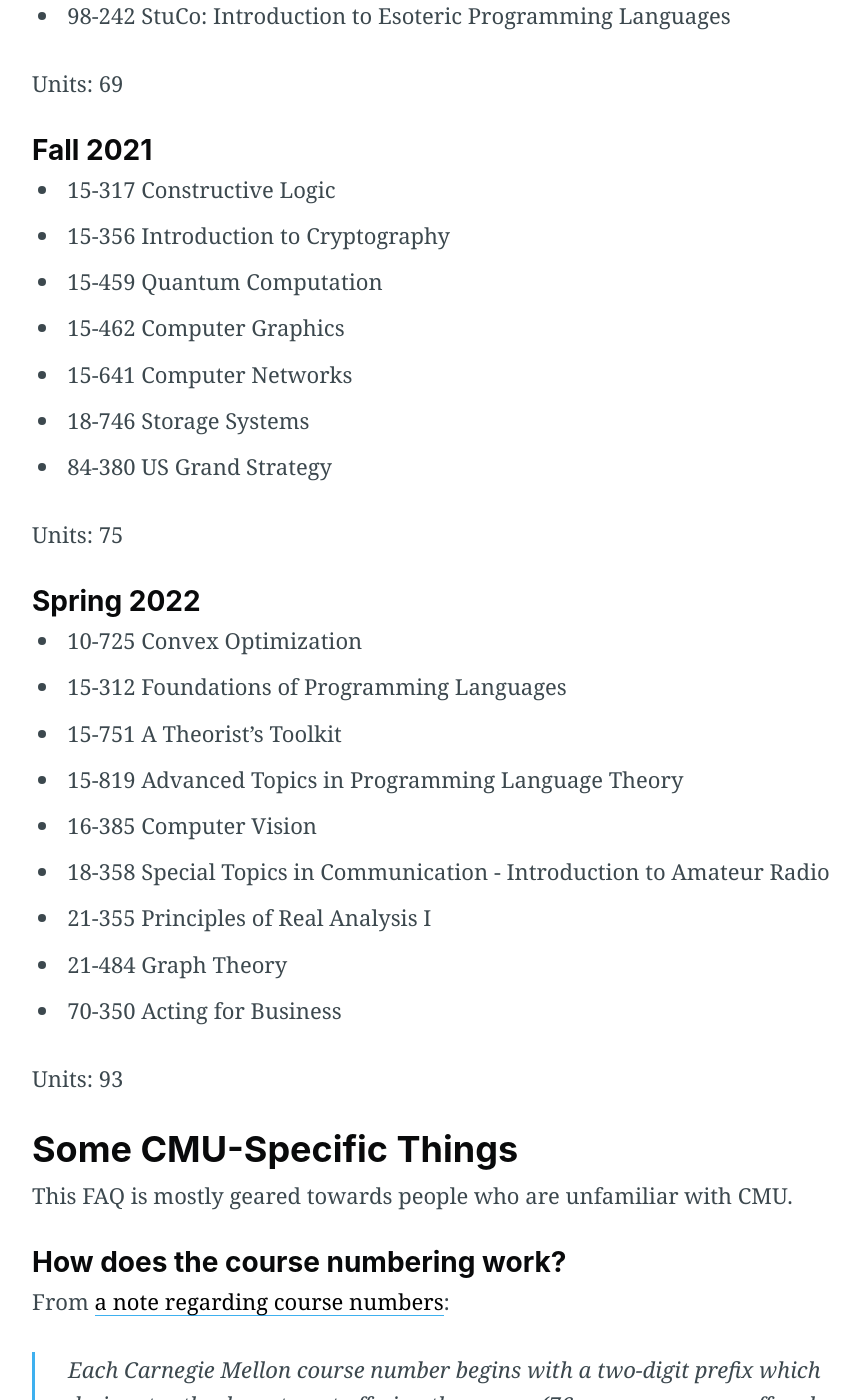
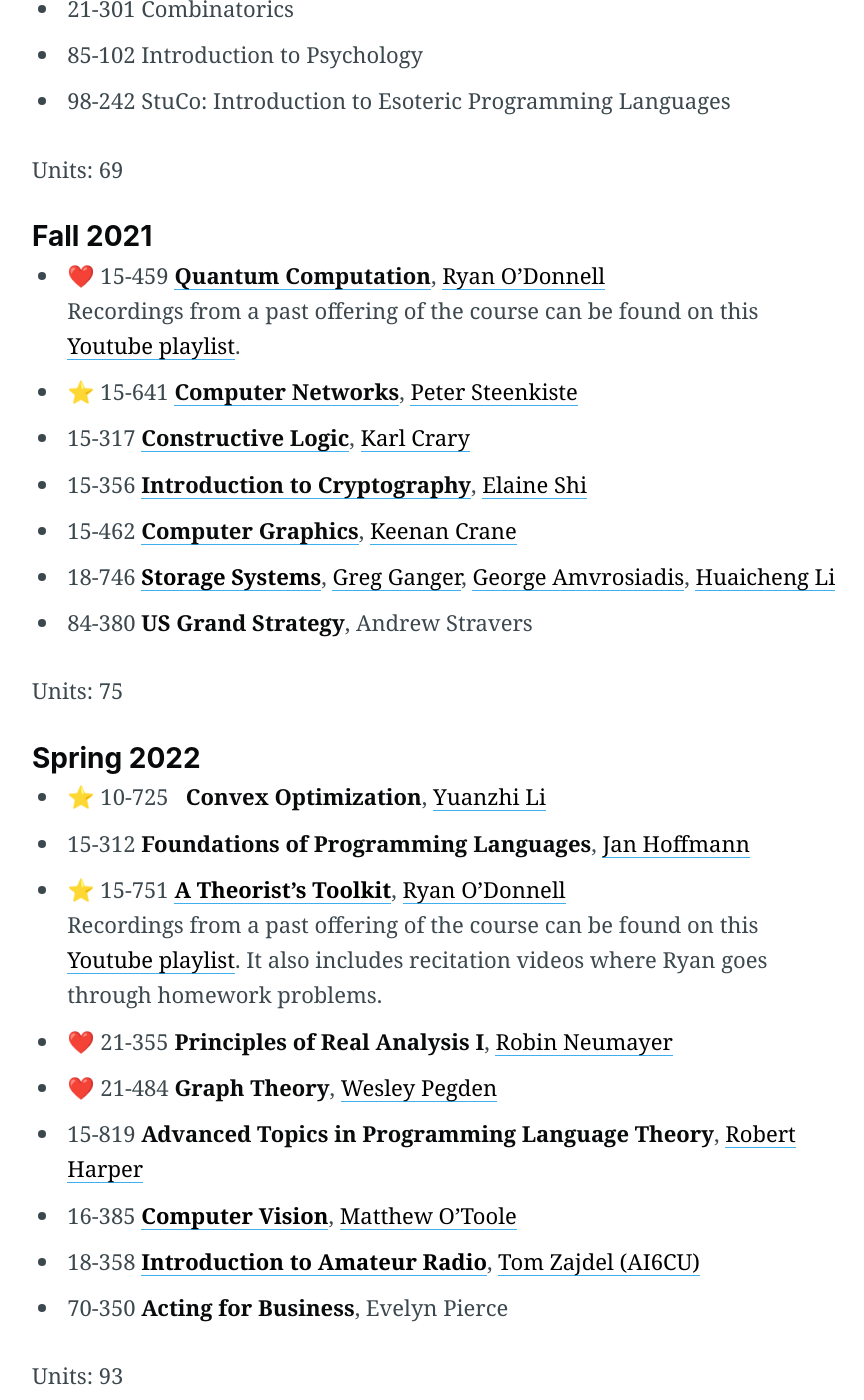
Before and after one commit to fanpu/blog, a Jekyll site: the page built from courses.md, in a window 1280 px wide and 1400 px high, scrolled down 4700 px. Shown: the whole window, without its empty margins (188-1052 px from the left). Built offline with Jekyll 4.4.1, drawn with Linux system fonts in a browser that asks for light colours; nearby versions of some CDN libraries; comment, search, counter and statistics services are not loaded; the table of contents is made by our own code; some of the changed text lies outside the part shown.

Commit message:
update courses page

```diff
--- a/courses.md
+++ b/courses.md
@@ -1,23 +1,23 @@
 ---
 layout: page
-title: CMU Course Review
+title: CMU Course Review and Recommendations
 current: courses
 class: page-template
 navigation: true
 permalink: /courses/
 cover: assets/images/ryan_mountain_joshua_tree.avif
-navigation: True
 toc: True
 comments: True
 ---
-Here, I talk about my thoughts on the courses that I took throughout my time at Carnegie Mellon University, as well as observations on how my general academic focus and interests changed over the years.
+Here I share my thoughts on the courses that I took at Carnegie Mellon
+University. Note that my experiences with some of these courses can be highly
+dependent on the professors, or due to the impact of virtual classes during the
+COVID-19 pandemic.
 
 Feel free to ask any questions about the courses at CMU, including those that I
 have not taken, in the comments section below.
 
-<button class="button is-active">hi </button>
-
-## Courses
+---
 ### Fall 2018
 - 15-122 Principles of Imperative Computation
 - 15-151 Mathematical Foundations for Computer Science
@@ -78,10 +78,21 @@
 I dropped 15-312 Foundations of Programming Languages in the middle of the semester.
 
 ### Spring 2021
-- 10-701 Machine Learning (Ph.D)
-- 15-354 Computation and Discrete Math
-- 15-440 Distributed Systems
-- 15-855 Graduate Computational Complexity Theory
+- 10-701 [**Introduction to Machine
+Learning**](https://www.cs.cmu.edu/~aarti/Class/10701_Spring21/index.html),
+[Geoff Gordon](http://www.cs.cmu.edu/~ggordon/), [Aarti
+Singh](http://www.cs.cmu.edu/~aarti/)
+
+- 15-354 [**Computation and Discrete Math**](https://www.cs.cmu.edu/~sutner/CDM/index.html), [Klaus Sutner](https://www.cs.cmu.edu/~sutner/index.html)
+
+- 15-440 [**Distributed Systems**](https://www.andrew.cmu.edu/course/15-440/), [Mahadev Satyanarayanan](http://www.cs.cmu.edu/~satya/), [Padmanabhan Pillai](https://www.andrew.cmu.edu/user/pspillai/)
+
+- 15-855 [**Graduate Computational Complexity
+Theory**](https://youtube.com/playlist?list=PLm3J0oaFux3b8Gg1DdaJOzYNsaXYLAOKH),
+[Ryan O'Donnell](http://www.cs.cmu.edu/~odonnell/)
+
+  Recordings from a past offering of the course can be found on this [Youtube
+  playlist](https://youtube.com/playlist?list=PLm3J0oaFux3b8Gg1DdaJOzYNsaXYLAOKH).
 - 21-301 Combinatorics
 - 85-102 Introduction to Psychology
 - 98-242 StuCo: Introduction to Esoteric Programming Languages
@@ -89,29 +100,68 @@
 Units: 69
 
 ### Fall 2021
-- 15-317 Constructive Logic
-- 15-356 Introduction to Cryptography
-- 15-459 Quantum Computation
-- 15-462 Computer Graphics
-- 15-641 Computer Networks
-- 18-746 Storage Systems
-- 84-380 US Grand Strategy
+- &#10084;&#65039; 15-459 [**Quantum
+Computation**](https://youtube.com/playlist?list=PLm3J0oaFux3YL5qLskC6xQ24JpMwOAeJz),
+[Ryan
+O'Donnell](http://www.cs.cmu.edu/~odonnell/)
+
+  Recordings from a past offering of the course can be found on this [Youtube
+  playlist](https://youtube.com/playlist?list=PLm3J0oaFux3YL5qLskC6xQ24JpMwOAeJz).
+
+- &#11088; 15-641 [**Computer Networks**](https://computer-networks.github.io/fa21/), [Peter Steenkiste
+](http://www.cs.cmu.edu/~prs/)
+
+- 15-317 [**Constructive Logic**](http://www.cs.cmu.edu/~crary/317-f21/), [Karl Crary](http://www.cs.cmu.edu/~crary/)
+
+- 15-356 [**Introduction to Cryptography**](https://www.cs.cmu.edu/~15356-f21/), [Elaine Shi](http://elaineshi.com/)
+
+- 15-462 [**Computer Graphics**](http://15462.courses.cs.cmu.edu/fall2021/), [Keenan Crane](http://www.cs.cmu.edu/~kmcrane/)
+
+- 18-746 **[Storage Systems](https://course.ece.cmu.edu/~ece746/)**, [Greg
+Ganger](http://users.ece.cmu.edu/~ganger/), [George
+Amvrosiadis](http://users.ece.cmu.edu/~gamvrosi/), [Huaicheng
+Li](https://huaicheng.github.io/)
+
+- 84-380 **US Grand Strategy**, Andrew Stravers
 
 Units: 75
 
 ### Spring 2022
+- &#11088; 10-725 &nbsp; **Convex Optimization**, [Yuanzhi
+Li](https://www.andrew.cmu.edu/user/yuanzhil/)
 
-- 10-725 Convex Optimization
-- 15-312 Foundations of Programming Languages
-- 15-751 A Theorist's Toolkit
-- 15-819 Advanced Topics in Programming Language Theory
-- 16-385 Computer Vision
-- 18-358 Special Topics in Communication - Introduction to Amateur Radio
-- 21-355 Principles of Real Analysis I
-- 21-484 Graph Theory
-- 70-350 Acting for Business
+- 15-312 **Foundations of Programming Languages**, [Jan
+Hoffmann](https://www.cs.cmu.edu/~janh/)
+
+- &#11088; 15-751 **[A Theorist's
+Toolkit](https://www.youtube.com/playlist?list=PLm3J0oaFux3ZYpFLwwrlv_EHH9wtH6pnX)**,
+[Ryan O'Donnell](http://www.cs.cmu.edu/~odonnell/)
+
+  Recordings from a past offering of the course can be found on this [Youtube
+  playlist](https://www.youtube.com/playlist?list=PLm3J0oaFux3ZYpFLwwrlv_EHH9wtH6pnX).
+  It also includes recitation videos where Ryan goes through homework problems.
+
+- &#10084;&#65039; 21-355 **Principles of Real Analysis I**, [Robin
+Neumayer](https://www.math.cmu.edu/~rneumaye/)
+
+- &#10084;&#65039; 21-484 **Graph Theory**, [Wesley
+Pegden](https://www.math.cmu.edu/~wes/)
+
+- 15-819 **Advanced Topics in Programming Language Theory**, [Robert
+Harper](http://www.cs.cmu.edu/~rwh/)
+
+- 16-385 **[Computer Vision](http://16385.courses.cs.cmu.edu/spring2022/)**,
+[Matthew O'Toole](http://www.cs.cmu.edu/~motoole2/)
+
+- 18-358 **[Introduction to Amateur Radio](https://tomzajdel.com/ece358/)**,
+[Tom Zajdel (AI6CU)](https://tomzajdel.com/)
+
+- 70-350 **Acting for Business**, Evelyn Pierce
 
 Units: 93
+
+
+---
 
 ## Some CMU-Specific Things
 This FAQ is mostly geared towards people who are unfamiliar with CMU.
```
